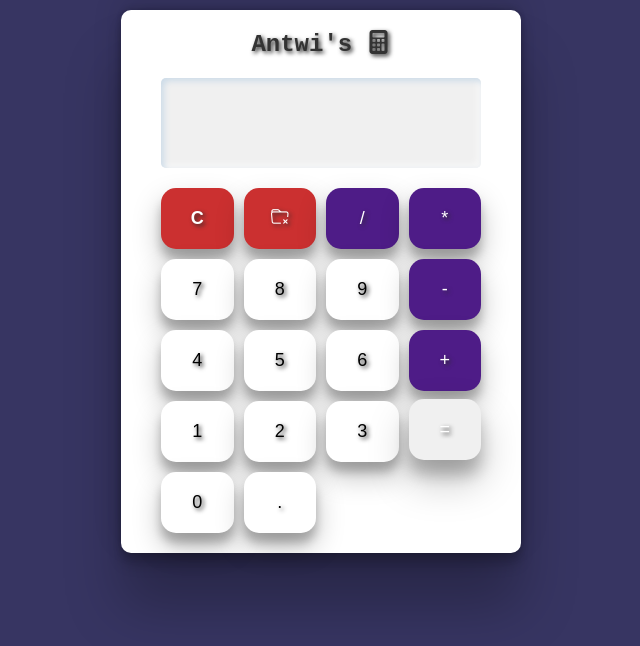
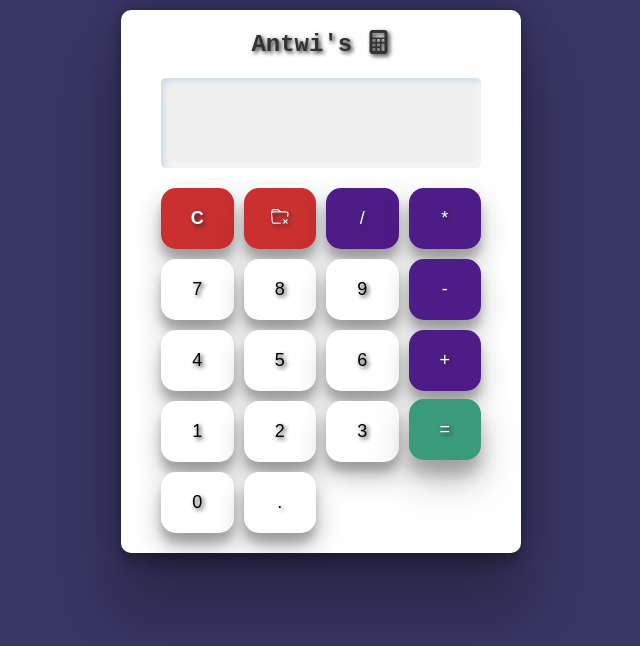
Before and after one commit to Mr-antwi/Calculator-Program, a plain HTML site: page index.html in a window 1280 px wide. In both pictures the pointer is over the button 763 px from the left and 431 px from the top of the page. Shown: the whole page, without its empty margins (319-959 px from the left). Drawn offline with nearby package versions, Linux system fonts and the light colour scheme.

Commit message:
updated css

```diff
--- a/main.css
+++ b/main.css
@@ -90,3 +90,7 @@ button:hover{
     background-color: #2c9a6a;
     color: #fff;
 }
+
+.equal-btn:hover{
+    background-color: #3a9a7c;
+}
```
